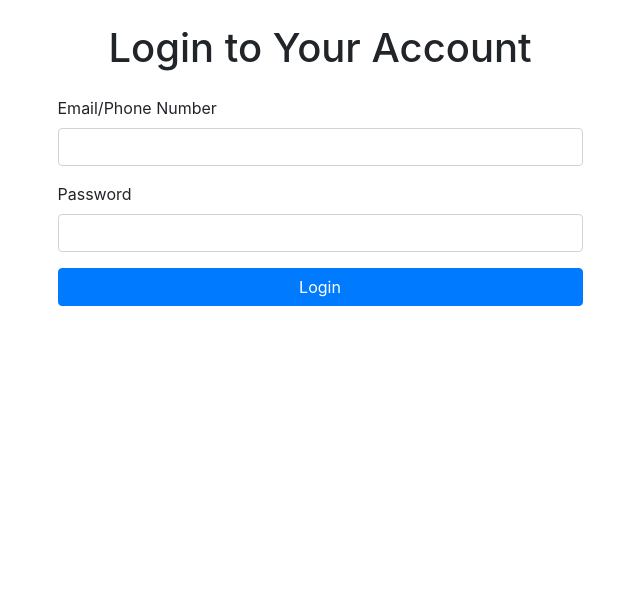
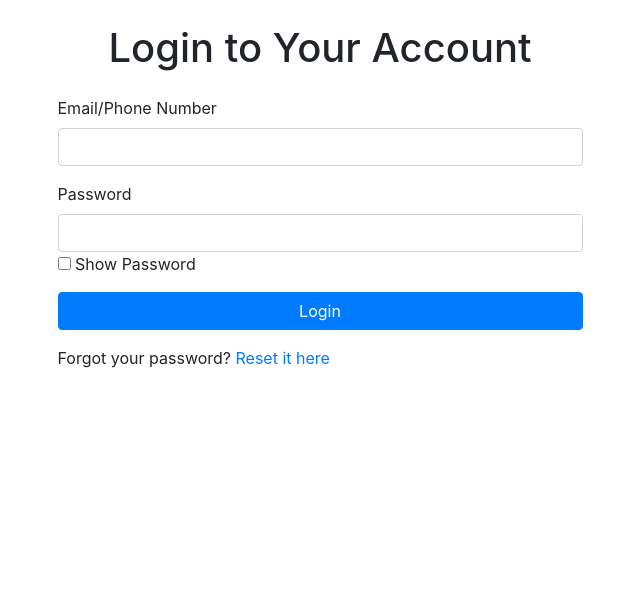
Before and after one commit to uchechukwuekemezie/ucheselv, a Flask app: page /login in a window 1280 px wide. Shown: the part 66-676 px from the top of the page, without its empty margins (320-960 px from the left). Run offline with Flask 3, Linux system fonts and the light colour scheme; some libraries are stand-ins or nearby versions.

Commit message:
added password reset features

```diff
--- a/app.py
+++ b/app.py
@@ -1,9 +1,15 @@
 from flask import Flask
 from routes import main
-from models import db
+from models import db, User
 #from flask_bcrypt import Bcrypt
 from extensions import bcrypt
 from flask_login import LoginManager
+from flask_mail import Mail, Message
+from itsdangerous import URLSafeTimedSerializer
+from forms import ResetPasswordRequestForm, ResetPasswordForm
+from flask import Blueprint, render_template, request, redirect, url_for, session, flash
+from werkzeug.security import generate_password_hash
+
 
 
 app = Flask(__name__)
@@ -12,12 +18,62 @@ app.config['SQLALCHEMY_DATABASE_URI'] = 'sqlite:///data.db'
 app.config['SQLALCHEMY_TRACK_MODIFICATIONS'] = False
 app.secret_key = "secret_key"
 
+
+# app.secret_key = 'assessment development'
+
+# Configure Flask-Mail
+app.config["MAIL_SERVER"] = "smtp.gmail.com"
+app.config["MAIL_PORT"] = 465
+app.config["MAIL_USE_SSL"] = True
+app.config["MAIL_USERNAME"] = 'amadasunese@gmail.com'
+app.config["MAIL_PASSWORD"] = 'qxxo axga dzia jjsw'
+mail = Mail(app)
+
+
+s = URLSafeTimedSerializer(app.config['SECRET_KEY'])
+
+def send_password_reset_email(user):
+    token = s.dumps(user.email, salt='password-reset-salt')
+    msg = Message('Reset Your Password', sender='amadasunese@gmail.com', recipients=[user.email])
+    msg.body = f"To reset your password, visit the following link: {url_for('main.reset_password', token=token, _external=True)}"
+    mail.send(msg)
+
+
+@main.route('/reset_password_request', methods=['GET', 'POST'])
+def reset_password_request():
+    form = ResetPasswordRequestForm()
+    if form.validate_on_submit():
+        user = User.query.filter_by(email=form.email.data).first()
+        if user:
+            send_password_reset_email(user)
+        flash('If your email is in our system, you will receive a password reset email shortly.')
+        return redirect(url_for('main.login'))
+    return render_template('reset_password_request.html', title='Reset Password', form=form)
+
+@main.route('/reset_password/<token>', methods=['GET', 'POST'])
+def reset_password(token):
+    try:
+        email = s.loads(token, salt='password-reset-salt', max_age=3600)
+    except:
+        flash('The password reset link is invalid or has expired.')
+        return redirect(url_for('reset_password_request'))
+
+    user = User.query.filter_by(email=email).first()
+    if user is None:
+        flash('Invalid user.')
+        return redirect(url_for('reset_password_request'))
+
+    form = ResetPasswordForm()
+    if form.validate_on_submit():
+        # Update user's password
+        user.password_hash = generate_password_hash(form.password.data)
+        db.session.commit()
+        flash('Your password has been reset.')
+        return redirect(url_for('main.login'))
+    return render_template('reset_password.html', title='Reset Password', form=form, token=token)
+
 db.init_app(app)
 bcrypt.init_app(app)
-
-# # Set up the login manager
-# login_manager = LoginManager()
-# login_manager.init_app(app)
 
 
 # Initialize Flask-Login
--- a/forms.py
+++ b/forms.py
@@ -1,8 +1,7 @@
 from flask_wtf import FlaskForm
-from wtforms import StringField, PasswordField, SelectField, DateField, DecimalField
+from wtforms import StringField, PasswordField, SelectField, DateField, DecimalField, SubmitField
 from wtforms.validators import DataRequired, Email, EqualTo
 from flask_wtf.file import FileField, FileRequired, FileAllowed
-from wtforms import SubmitField
 
 
 class SignUpForm(FlaskForm):
@@ -16,6 +15,7 @@ class SignUpForm(FlaskForm):
 class LoginForm(FlaskForm):
     email_phone = StringField('Email/Phone Number', validators=[DataRequired()])
     password = PasswordField('Password', validators=[DataRequired()])
+
 
 
 class DashboardForm(FlaskForm):
@@ -48,3 +48,12 @@ class DocumentUploadForm(FlaskForm):
         FileAllowed(['jpg', 'png', 'pdf'], 'Images and PDFs only!')
     ])
     submit = SubmitField('Upload')
+
+class ResetPasswordRequestForm(FlaskForm):
+    email = StringField('Email', validators=[DataRequired(), Email()])
+    submit = SubmitField('Request Password Reset')
+
+class ResetPasswordForm(FlaskForm):
+    password = PasswordField('New Password', validators=[DataRequired()])
+    confirm_password = PasswordField('Confirm New Password', validators=[DataRequired(), EqualTo('password')])
+    submit = SubmitField('Reset Password')
--- a/routes.py
+++ b/routes.py
@@ -8,7 +8,11 @@ from forms import WalletFundingForm, DocumentUploadForm
 from extensions import bcrypt
 from flask_login import current_user
 from flask_login import login_required
-
+from forms import ResetPasswordRequestForm, ResetPasswordForm
+from extensions import bcrypt
+from itsdangerous import URLSafeTimedSerializer
+# from flask_mail import Mail, Message
+# from app import mail
 
 
 
@@ -202,3 +206,35 @@ def update_profile():
         return redirect(url_for('main.dashboard'))
 
     return render_template('update_profile.html', form=form)
+
+@main.route('/about')
+def about():
+    return render_template('about.html')
+
+@main.route('/calculator')
+def calculator():
+    return render_template('calculator.html')
+
+@main.route('/contact')
+def contact():
+    return render_template('contact.html')
+
+@main.route('/loans')
+def loans():
+    return render_template('loans.html')
+
+@main.route('/bills-payment')
+def bills_payment():
+    return render_template('bills_payment.html')
+
+@main.route('/faq')
+def faq():
+    return render_template('faq.html')
+
+@main.route('/fixed-deposit')
+def fixed_deposit():
+    return render_template('fixed_deposit.html')
+
+@main.route('/savings')
+def savings():
+    return render_template('savings.html')
--- a/templates/login.html
+++ b/templates/login.html
@@ -8,6 +8,18 @@
     <div class="row">
         <div class="col-md-6 offset-md-3">
             <h1 class="mb-4 text-center">Login to Your Account</h1>
+
+            <!-- Flash Messages Display -->
+            {% with messages = get_flashed_messages() %}
+              {% if messages %}
+                <div class="flash-messages">
+                {% for message in messages %}
+                  <p>{{ message }}</p>
+                {% endfor %}
+                </div>
+              {% endif %}
+            {% endwith %}
+
             <form method="post" class="needs-validation" novalidate>
                 {{ form.hidden_tag() }}
 
@@ -18,10 +30,26 @@
 
                 <div class="form-group">
                     {{ form.password.label(class="form-label") }}
-                    {{ form.password(class="form-control", required=True) }}
+                    {{ form.password(class="form-control", required=True, id="password") }}
+                    <!-- Toggle Password Visibility -->
+                    <input type="checkbox" onclick="togglePassword()"> Show Password
                 </div>
 
+                <script>
+                function togglePassword() {
+                    var x = document.getElementById("password");
+                    if (x.type === "password") {
+                        x.type = "text";
+                    } else {
+                        x.type = "password";
+                    }
+                }
+                </script>
+
                 <button type="submit" class="btn btn-primary w-100">Login</button>
+                <p class="mt-3">
+                    Forgot your password? <a href="{{ url_for('main.reset_password_request') }}">Reset it here</a>
+                </p>
             </form>
         </div>
     </div>
```
Also changed, not shown: templates/reset_password.html (added, +36 -0 lines), templates/reset_password_request.html (added, +29 -0 lines), templates/signup.html (+12 -9 lines), models.py (line endings or trailing spaces), var/app-instance/data.db.
